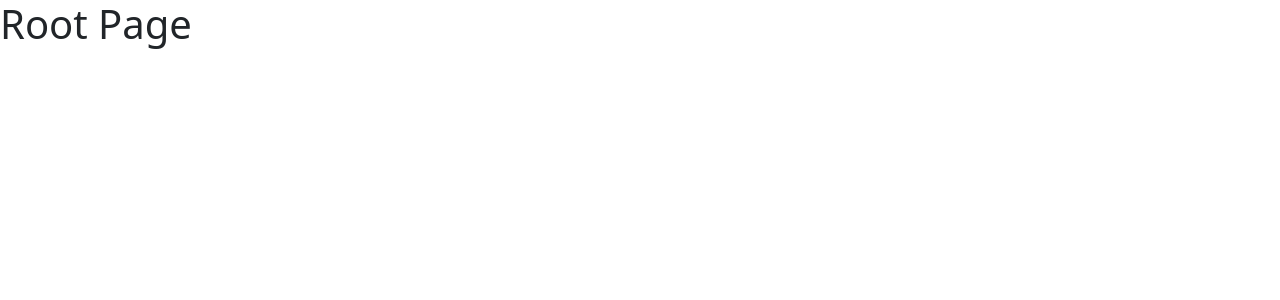
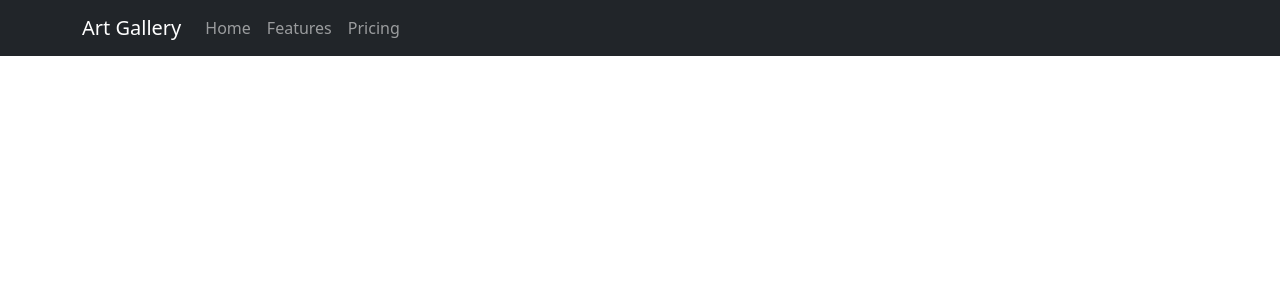
Before and after one commit to Trycatch-tv/f1it2-team-17, a React (Vite) app: page /home in a window 1280 px wide. Shown: the top 300 px of the page. Built offline with nearby package versions, Linux system fonts and the light colour scheme.

Commit message:
Add dynamic routes to the project

```diff
--- a/src/App.jsx
+++ /dev/null
@@ -1,11 +0,0 @@
-import "./App.css";
-
-function App() {
-  return (
-    <>
-      <h1>Root Page</h1>
-    </>
-  );
-}
-
-export default App;
--- a/src/components/Header/Header.jsx
+++ b/src/components/Header/Header.jsx
@@ -1,5 +1,22 @@
+import Container from "react-bootstrap/Container";
+import Nav from "react-bootstrap/Nav";
+import Navbar from "react-bootstrap/Navbar";
+
 const Header = () => {
-  return <div>Header</div>;
+  return (
+    <div>
+      <Navbar bg="dark" variant="dark">
+        <Container>
+          <Navbar.Brand href="#home">Art Gallery</Navbar.Brand>
+          <Nav className="me-auto">
+            <Nav.Link href="#">Home</Nav.Link>
+            <Nav.Link href="#">Features</Nav.Link>
+            <Nav.Link href="#">Pricing</Nav.Link>
+          </Nav>
+        </Container>
+      </Navbar>
+    </div>
+  );
 };
 
 export default Header;
--- a/src/main.jsx
+++ b/src/main.jsx
@@ -1,10 +1,11 @@
 import React from "react";
 import ReactDOM from "react-dom/client";
-import App from "./App.jsx";
 import "bootstrap/dist/css/bootstrap.min.css";
+import { router } from "./routes/AppRouter";
+import { RouterProvider } from "react-router-dom";
 
 ReactDOM.createRoot(document.getElementById("root")).render(
   <React.StrictMode>
-    <App />
+    <RouterProvider router={router} />
   </React.StrictMode>
 );
--- /dev/null
+++ b/src/pages/Detail/Detail.jsx
@@ -0,0 +1,5 @@
+const Detail = () => {
+  return <div>Detail</div>;
+};
+
+export default Detail;
--- /dev/null
+++ b/src/pages/Home/Home.jsx
@@ -0,0 +1,11 @@
+import Header from "../../components/Header/Header";
+
+const Home = () => {
+  return (
+    <div>
+      <Header />
+    </div>
+  );
+};
+
+export default Home;
--- /dev/null
+++ b/src/routes/AppRouter.jsx
@@ -0,0 +1,31 @@
+import { createBrowserRouter } from "react-router-dom";
+
+import { PATHS } from "./paths";
+import Home from "../pages/Home/Home";
+import Detail from "../pages/Detail/Detail";
+
+let routes = [
+  {
+    path: PATHS.HOME,
+    element: <Home />,
+    isPrivate: true,
+  },
+  {
+    path: PATHS.ROOT,
+    element: (
+      <div>
+        <h1>Root page!</h1>
+      </div>
+    ),
+  },
+  {
+    path: PATHS.ART_INFORMATION,
+    element: <Detail />,
+  },
+];
+
+routes = routes.map((route) => ({
+  ...route,
+}));
+
+export const router = createBrowserRouter(routes);
```
Also changed, not shown: src/App.css (deleted).
